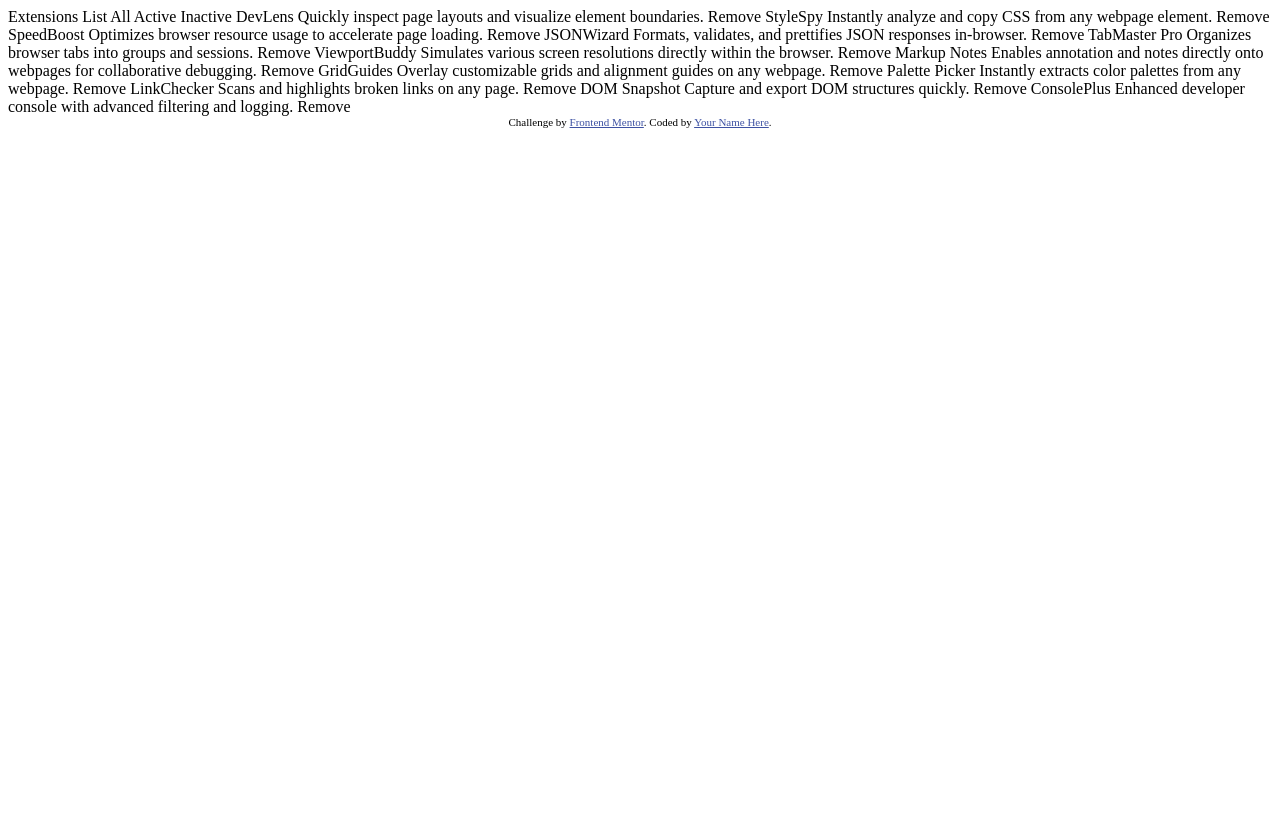
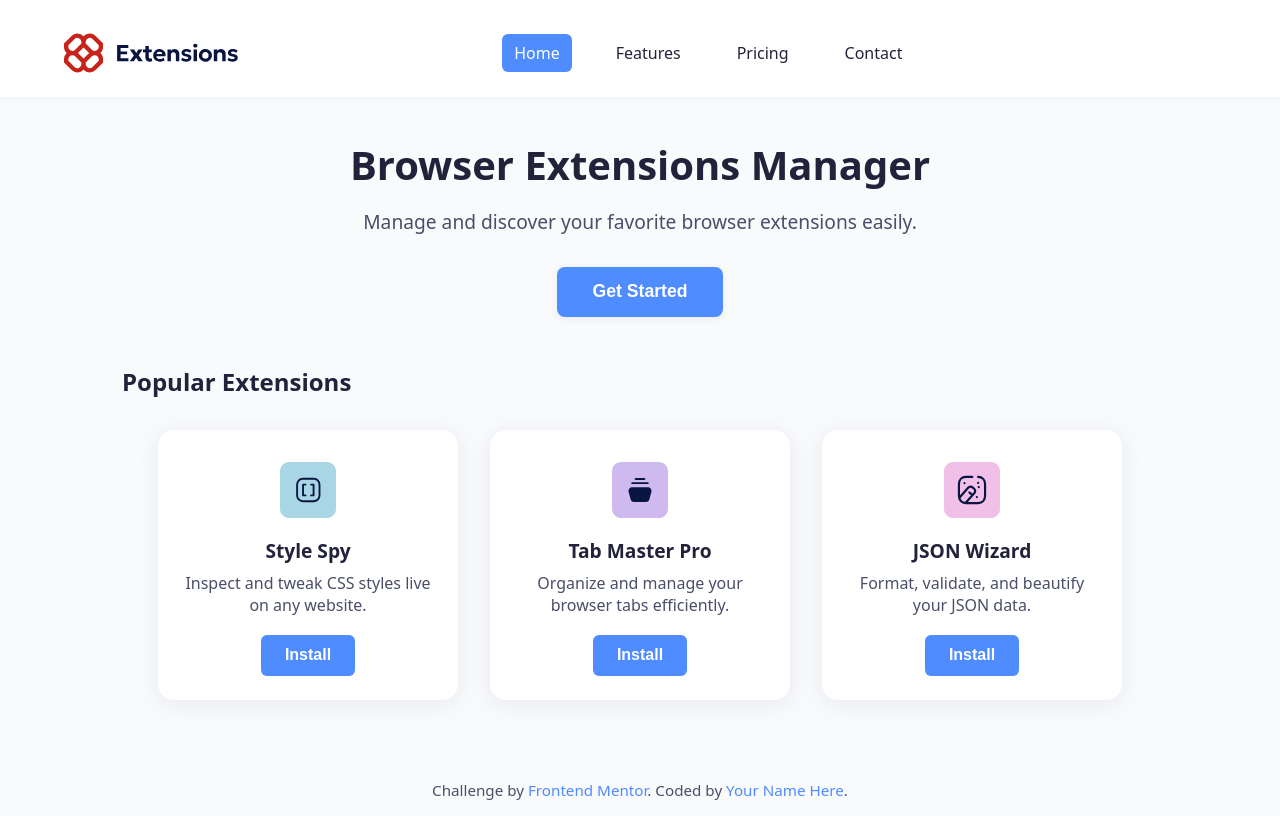
Before and after one commit to VanDucTan/browser-extension-manager-, a plain HTML site: page index.html in a window 1280 px wide. Drawn offline with Linux system fonts and the light colour scheme.

Commit message:
feat: done set up

```diff
--- /dev/null
+++ b/css/style.css
@@ -0,0 +1,229 @@
+/* Reset & base styles */
+* {
+  box-sizing: border-box;
+  margin: 0;
+  padding: 0;
+}
+body {
+  font-family: 'Noto Sans', Arial, sans-serif;
+  background: #f8fafc;
+  color: #22223b;
+  min-height: 100vh;
+  transition: background 0.3s, color 0.3s;
+}
+
+.header {
+  display: flex;
+  align-items: center;
+  justify-content: space-between;
+  padding: 2rem 4rem 1.5rem 4rem;
+  background: #fff;
+  box-shadow: 0 2px 8px rgba(34,34,59,0.04);
+}
+.logo {
+  height: 40px;
+}
+.nav ul {
+  display: flex;
+  gap: 2rem;
+  list-style: none;
+}
+.nav-link {
+  text-decoration: none;
+  color: #22223b;
+  font-weight: 500;
+  font-size: 1rem;
+  padding: 0.5rem 0.75rem;
+  border-radius: 6px;
+  transition: background 0.2s, color 0.2s;
+}
+.nav-link.active,
+.nav-link:hover {
+  background: #4f8cff;
+  color: #fff;
+}
+.theme-toggle {
+  background: none;
+  border: none;
+  cursor: pointer;
+  padding: 0.5rem;
+  border-radius: 50%;
+  transition: background 0.2s;
+}
+.theme-toggle:hover {
+  background: #e0e7ef;
+}
+
+.main-content {
+  max-width: 1100px;
+  margin: 2.5rem auto 0 auto;
+  padding: 0 2rem;
+}
+.hero {
+  text-align: center;
+  margin-bottom: 3rem;
+}
+.hero h1 {
+  font-size: 2.5rem;
+  font-weight: 700;
+  margin-bottom: 1rem;
+}
+.hero p {
+  font-size: 1.2rem;
+  color: #4a4e69;
+  margin-bottom: 2rem;
+}
+.cta-btn {
+  background: #4f8cff;
+  color: #fff;
+  border: none;
+  padding: 0.9rem 2.2rem;
+  font-size: 1.1rem;
+  border-radius: 8px;
+  font-weight: 600;
+  cursor: pointer;
+  box-shadow: 0 2px 8px rgba(34,34,59,0.08);
+  transition: background 0.2s;
+}
+.cta-btn:hover {
+  background: #2563eb;
+}
+
+.extensions-list {
+  margin-bottom: 3rem;
+}
+.extensions-list h2 {
+  font-size: 1.5rem;
+  font-weight: 600;
+  margin-bottom: 2rem;
+  color: #22223b;
+}
+.extensions-grid {
+  display: flex;
+  gap: 2rem;
+  flex-wrap: wrap;
+  justify-content: center;
+}
+.extension-card {
+  background: #fff;
+  border-radius: 16px;
+  box-shadow: 0 4px 24px rgba(34,34,59,0.08);
+  padding: 2rem 1.5rem 1.5rem 1.5rem;
+  width: 300px;
+  text-align: center;
+  transition: transform 0.18s, box-shadow 0.18s;
+  display: flex;
+  flex-direction: column;
+  align-items: center;
+}
+.extension-card:hover {
+  transform: translateY(-8px) scale(1.03);
+  box-shadow: 0 8px 32px rgba(34,34,59,0.16);
+}
+.extension-logo {
+  height: 56px;
+  margin-bottom: 1.2rem;
+}
+.extension-card h3 {
+  font-size: 1.2rem;
+  font-weight: 700;
+  margin-bottom: 0.5rem;
+}
+.extension-card p {
+  color: #4a4e69;
+  font-size: 1rem;
+  margin-bottom: 1.2rem;
+}
+.install-btn {
+  background: #4f8cff;
+  color: #fff;
+  border: none;
+  padding: 0.7rem 1.5rem;
+  font-size: 1rem;
+  border-radius: 6px;
+  font-weight: 600;
+  cursor: pointer;
+  transition: background 0.2s;
+}
+.install-btn:hover {
+  background: #2563eb;
+}
+
+.footer {
+  text-align: center;
+  font-size: 0.95rem;
+  color: #4a4e69;
+  padding: 2rem 0 1rem 0;
+  background: #f8fafc;
+}
+.footer a {
+  color: #4f8cff;
+  text-decoration: none;
+}
+
+/* Dark theme */
+body.dark {
+  background: #181a23;
+  color: #f8fafc;
+}
+body.dark .header,
+body.dark .extension-card {
+  background: #23263a;
+  color: #f8fafc;
+}
+body.dark .footer {
+  background: #181a23;
+  color: #bfc6d1;
+}
+body.dark .nav-link {
+  color: #f8fafc;
+}
+body.dark .nav-link.active,
+body.dark .nav-link:hover {
+  background: #4f8cff;
+  color: #fff;
+}
+body.dark .cta-btn,
+body.dark .install-btn {
+  background: #4f8cff;
+  color: #fff;
+}
+body.dark .cta-btn:hover,
+body.dark .install-btn:hover {
+  background: #2563eb;
+}
+body.dark .theme-toggle:hover {
+  background: #23263a;
+}
+
+@media (max-width: 900px) {
+  .header {
+    flex-direction: column;
+    gap: 1rem;
+    padding: 1.5rem 1rem 1rem 1rem;
+  }
+  .main-content {
+    padding: 0 1rem;
+  }
+  .extensions-grid {
+    gap: 1rem;
+  }
+}
+@media (max-width: 600px) {
+  .header {
+    flex-direction: column;
+    gap: 1rem;
+    padding: 1rem 0.5rem 0.5rem 0.5rem;
+  }
+  .main-content {
+    padding: 0 0.5rem;
+  }
+  .extensions-grid {
+    flex-direction: column;
+    align-items: center;
+  }
+  .extension-card {
+    width: 100%;
+    max-width: 350px;
+  }
+}
--- a/index.html
+++ b/index.html
@@ -7,74 +7,56 @@
   <link rel="icon" type="image/png" sizes="32x32" href="./assets/images/favicon-32x32.png">
 
   <title>Frontend Mentor | Browser extensions manager UI</title>
-
-  <!-- Feel free to remove these styles or customise in your own stylesheet 👍 -->
-  <style>
-    .attribution { font-size: 11px; text-align: center; }
-    .attribution a { color: hsl(228, 45%, 44%); }
-  </style>
+  <link rel="stylesheet" href="css/style.css">
 </head>
 <body>
-
-  Extensions List
-
-  All
-  Active
-  Inactive
-
-  <!-- If you plan to use the JSON file to populate the data dynamically, you can delete the content below -->
-
-  DevLens
-  Quickly inspect page layouts and visualize element boundaries.
-  Remove
-
-  StyleSpy
-  Instantly analyze and copy CSS from any webpage element.
-  Remove
-
-  SpeedBoost
-  Optimizes browser resource usage to accelerate page loading.
-  Remove
-
-  JSONWizard
-  Formats, validates, and prettifies JSON responses in-browser.
-  Remove
-
-  TabMaster Pro
-  Organizes browser tabs into groups and sessions.
-  Remove
-
-  ViewportBuddy
-  Simulates various screen resolutions directly within the browser.
-  Remove
-
-  Markup Notes
-  Enables annotation and notes directly onto webpages for collaborative debugging.
-  Remove
-
-  GridGuides
-  Overlay customizable grids and alignment guides on any webpage.
-  Remove
-
-  Palette Picker
-  Instantly extracts color palettes from any webpage.
-  Remove
-
-  LinkChecker
-  Scans and highlights broken links on any page.
-  Remove
-
-  DOM Snapshot
-  Capture and export DOM structures quickly.
-  Remove
-
-  ConsolePlus
-  Enhanced developer console with advanced filtering and logging.
-  Remove
-
-  <div class="attribution">
-    Challenge by <a href="https://www.frontendmentor.io?ref=challenge">Frontend Mentor</a>.
-    Coded by <a href="#">Your Name Here</a>.
-  </div>
+  <header class="header">
+    <img src="assets/images/logo.svg" alt="Logo" class="logo">
+    <nav class="nav">
+      <ul>
+        <li><a href="#" class="nav-link active">Home</a></li>
+        <li><a href="#" class="nav-link">Features</a></li>
+        <li><a href="#" class="nav-link">Pricing</a></li>
+        <li><a href="#" class="nav-link">Contact</a></li>
+      </ul>
+    </nav>
+    <button class="theme-toggle" id="theme-toggle" aria-label="Toggle theme">
+      <img src="assets/images/icon-sun.svg" alt="Light mode" id="theme-icon">
+    </button>
+  </header>
+  <main class="main-content">
+    <section class="hero">
+      <h1>Browser Extensions Manager</h1>
+      <p>Manage and discover your favorite browser extensions easily.</p>
+      <button class="cta-btn">Get Started</button>
+    </section>
+    <section class="extensions-list">
+      <h2>Popular Extensions</h2>
+      <div class="extensions-grid">
+        <div class="extension-card">
+          <img src="assets/images/logo-style-spy.svg" alt="Style Spy" class="extension-logo">
+          <h3>Style Spy</h3>
+          <p>Inspect and tweak CSS styles live on any website.</p>
+          <button class="install-btn">Install</button>
+        </div>
+        <div class="extension-card">
+          <img src="assets/images/logo-tab-master-pro.svg" alt="Tab Master Pro" class="extension-logo">
+          <h3>Tab Master Pro</h3>
+          <p>Organize and manage your browser tabs efficiently.</p>
+          <button class="install-btn">Install</button>
+        </div>
+        <div class="extension-card">
+          <img src="assets/images/logo-json-wizard.svg" alt="JSON Wizard" class="extension-logo">
+          <h3>JSON Wizard</h3>
+          <p>Format, validate, and beautify your JSON data.</p>
+          <button class="install-btn">Install</button>
+        </div>
+      </div>
+    </section>
+  </main>
+  <footer class="footer">
+    <p>Challenge by <a href="https://www.frontendmentor.io?ref=challenge">Frontend Mentor</a>. Coded by <a href="#">Your Name Here</a>.</p>
+  </footer>
+  <script src="js/main.js"></script>
 </body>
 </html>
--- /dev/null
+++ b/js/main.js
@@ -0,0 +1,37 @@
+// Theme toggle logic
+const themeToggle = document.getElementById('theme-toggle');
+const themeIcon = document.getElementById('theme-icon');
+
+function setTheme(dark) {
+  if (dark) {
+    document.body.classList.add('dark');
+    themeIcon.src = 'assets/images/icon-moon.svg';
+    themeIcon.alt = 'Dark mode';
+  } else {
+    document.body.classList.remove('dark');
+    themeIcon.src = 'assets/images/icon-sun.svg';
+    themeIcon.alt = 'Light mode';
+  }
+}
+
+// Check for saved theme
+const savedTheme = localStorage.getItem('theme');
+setTheme(savedTheme === 'dark');
+
+// Toggle theme on button click
+if (themeToggle) {
+  themeToggle.addEventListener('click', () => {
+    const isDark = document.body.classList.toggle('dark');
+    setTheme(isDark);
+    localStorage.setItem('theme', isDark ? 'dark' : 'light');
+  });
+}
+
+// Simple install button logic (demo)
+document.querySelectorAll('.install-btn').forEach(btn => {
+  btn.addEventListener('click', () => {
+    btn.textContent = 'Installed!';
+    btn.disabled = true;
+    btn.style.background = '#22c55e';
+  });
+});
```
